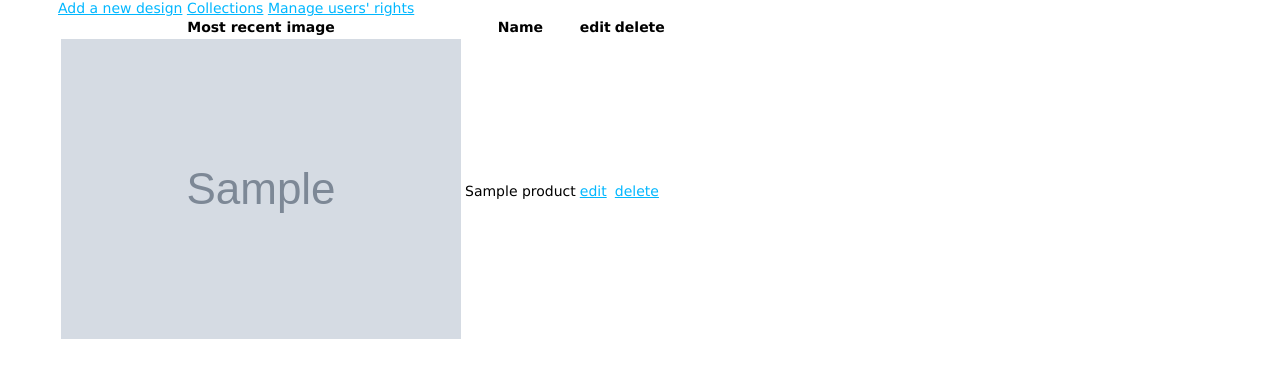
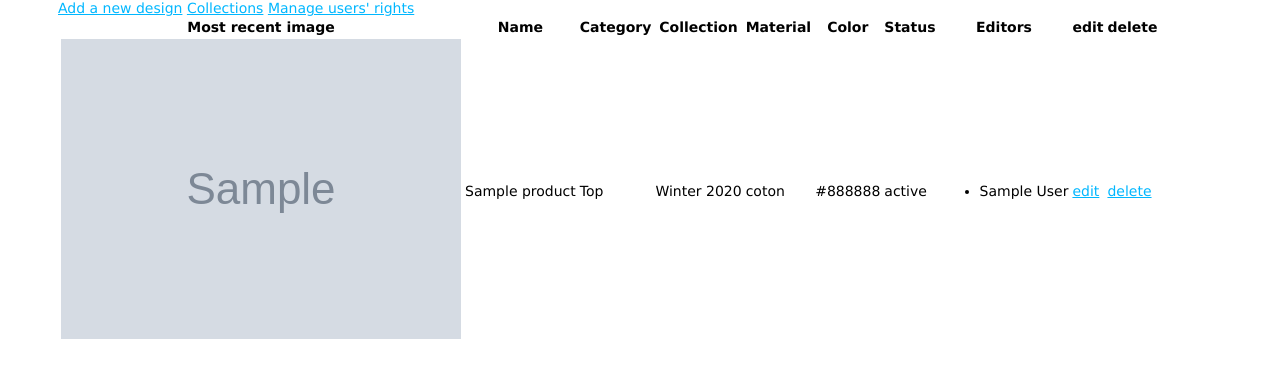
Before and after one commit to Ooki-Dundun/designs, a Node server app: page /head in a window 1280 px wide. Shown: the part 74-452 px from the top of the page. Run offline with Node 20, Linux system fonts and the light colour scheme; tables that the repository leaves empty hold one stand-in row (values such as "Sample post"); grey boxes marked "Sample" are stand-in pictures; some libraries are stand-ins or nearby versions.

Commit message:
modified updated users and edit produt to ensure appropriate removals of editors in products.editors

```diff
--- a/routes/head.js
+++ b/routes/head.js
@@ -8,10 +8,11 @@ const SerieModel = require('../models/Series');
 const UserModel = require('./../models/User')
 // require cloudinary for file upload
 const fileUploader = require("./../config/cloudinary");
+const { array } = require('./../config/cloudinary');
 
 // get head designer main page
 router.get('/', function(req, res, next) {
-  ProductModel.find()
+  ProductModel.find().populate('editors').populate('serie')
   .then((products) => {
   res.render('./../views/users/1head/1hdmypage.hbs', {products});
   })
@@ -106,12 +107,18 @@ router.get('/manage-rights/:id', (req, res, next) => {
 // get info from change user's rights form
 router.post('/manage-rights/:id', (req, res, next) => {
   const { role, team } = req.body;
+  // change role of user
   UserModel.findByIdAndUpdate(req.params.id, ({ role, team }), {new: true})
   .then((user) => {
     console.log(user);
+    // remove user id from relevant product.editors
+    ProductModel.findOneAndUpdate({editors: user._id}, {$pull: {editors: user._id}}, {new: true})
+    .then((product) => {
+      console.log(product)
       res.redirect('/head/manage-rights')
     })
     .catch((err) => next(err))
+  })
 })
 
 //get info to delete user
@@ -154,17 +161,34 @@ router.post('/edit-product/:id', fileUploader.single("image"), (req, res, next)
     const editorPromise = updateEditorsOfProduct(req.params.id, editorsToPush)
     editorPromise
     .then((editedProductWithEditors) => {
+      console.log('editedProductWithEditors', editedProductWithEditors)
+      // filter double editors
+      // create an array with single editors only
+      const singleEditors = editedProductWithEditors.editors.filter((ed, i) => editedProductWithEditors.editors.indexOf(ed) === i)
+      console.log('SE', singleEditors)
+      // delete all editors from product
+      const deleteEditorsPromise = deleteEditors(req.params.id, editedProductWithEditors);
+      deleteEditorsPromise
+      .then((productWithNoEditors) => {
+        console.log('pwne', productWithNoEditors);
+        const singleEditorsPromise = includeSingleEditors(req.params.id, singleEditors)
+        // add array of single editors to product.editors
+        singleEditorsPromise
+        .then((productWithSingleEditors) => {
+          console.log('pwse', productWithSingleEditors)
           // push image to array of images
           const imagePromise = addImageOfProduct(req.params.id, req.file.path);
           imagePromise
-      .then((editedProductWithEditorsAndImage) => {
-        console.log(editedProductWithEditorsAndImage);
+          .then((finalProduct) => {
+            console.log(finalProduct);
             res.redirect('/head')
           })
           .catch((err) => next(err))
         })
       })
-});
+    })
+  })
+})
 
 // delete a product
 router.get('/delete-product/:id', (req, res, next) => {
@@ -176,6 +200,8 @@ router.get('/delete-product/:id', (req, res, next) => {
   .catch((err) => next(err));
 });
 
+//helpers
+
 function filterNotApplicableEditors(formInputArray) {
   const editorsToPush = [];
   formInputArray.forEach((ed) => {
@@ -186,6 +212,7 @@ function filterNotApplicableEditors(formInputArray) {
 return editorsToPush
 }
 
+// update role tu editor when editor is added for product
 function updateRoleToEditor(usersArray) {
   const newArray = usersArray.forEach((editor) => {
       UserModel.findByIdAndUpdate(editor, {role: "Editor"}, {new: true})
@@ -194,11 +221,25 @@ function updateRoleToEditor(usersArray) {
     return newArray
 }
 
+// update editors of products when editor is added for product
 function updateEditorsOfProduct(id, editorsIds){
   const editorPromise = ProductModel.findByIdAndUpdate(id, {$push: {editors: editorsIds}}, {new:true});
   return editorPromise;
 }
 
+// delete editors double in product.editors
+function deleteEditors(id, product) {
+  const deleteEditors = ProductModel.findByIdAndUpdate(id, {$pullAll: {editors: product.editors}}, {new: true})
+  return deleteEditors;
+}
+
+
+function includeSingleEditors(id, singleEditors) {
+  const singleEditorsPromise = ProductModel.findByIdAndUpdate(id, {editors: singleEditors})
+  return singleEditorsPromise
+}
+
+// add image to product
 function addImageOfProduct(id, imagePath){
   const imagePromise = ProductModel.findByIdAndUpdate(id, {$push: {images: imagePath}}, {new: true});
   return imagePromise;
--- a/views/users/1head/1hdmypage.hbs
+++ b/views/users/1head/1hdmypage.hbs
@@ -13,6 +13,12 @@
         <tr>
             <th>Most recent image</th>
             <th>Name</th>
+            <th>Category</th>
+            <th>Collection</th>
+            <th>Material</th>
+            <th>Color</th>
+            <th>Status</th>
+            <th>Editors</th>
             <th>edit</th>
             <th>delete</th>
         </tr>
@@ -24,6 +30,18 @@
                 </a>
             </td>
             <td>{{this.name}}</td>
+            <td>{{this.category}}</td>
+            <td>{{this.serie.season}} {{this.serie.year}}</td>
+            <td>{{this.material}}</td>
+            <td>{{this.color}}</td>
+            <td>{{this.status}}</td>
+            <td>
+                <ul>
+                    {{#each this.editors}}
+                    <li>{{this.firstName}} {{this.lastName}}</li>
+                    {{/each}}
+                </ul>
+            </td>
             <td><a href="/head/edit-product/{{this._id}}">edit</a></td>
             <td><a href="/head/delete-product/{{this._id}}">delete</a></td>
         </tr>
```
Also changed, not shown: views/users/1head/5hdeditproduct.hbs (+4 -4 lines). Lines whose indentation alone changed are shown as unchanged.
